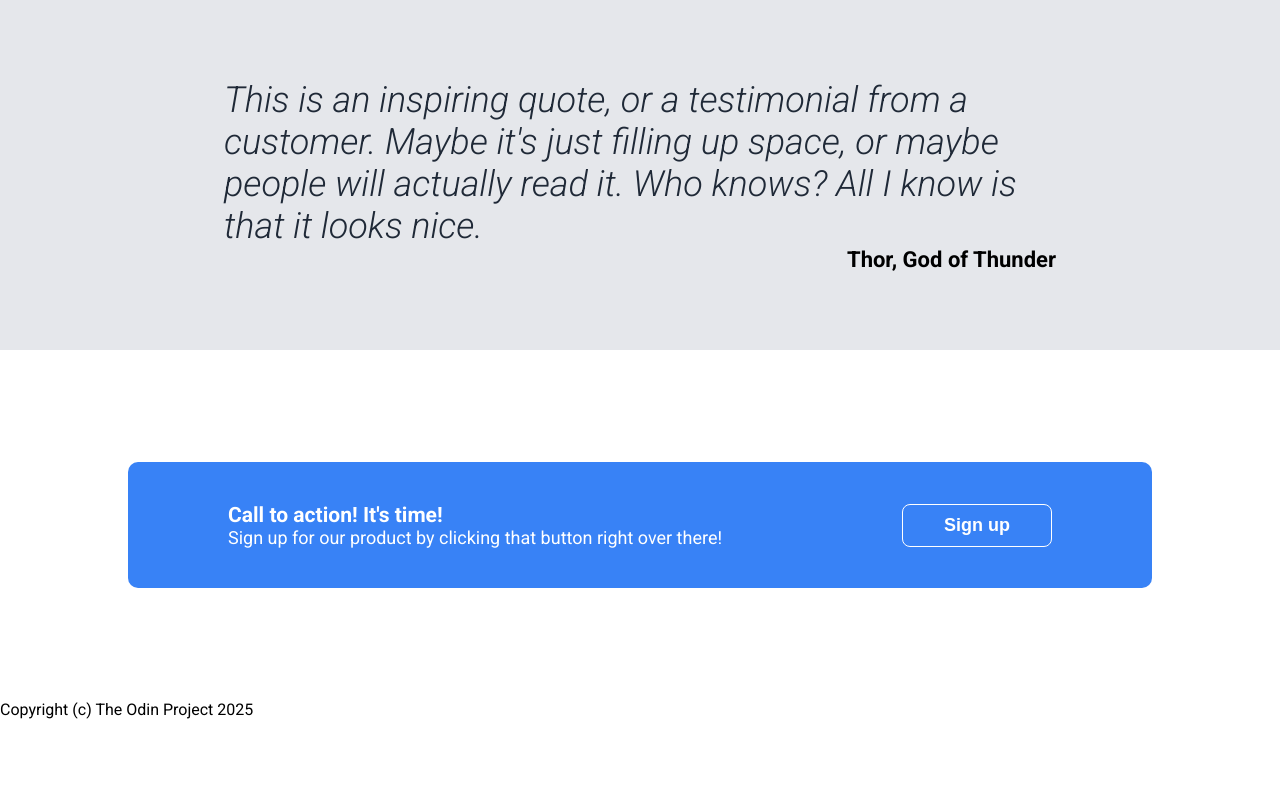
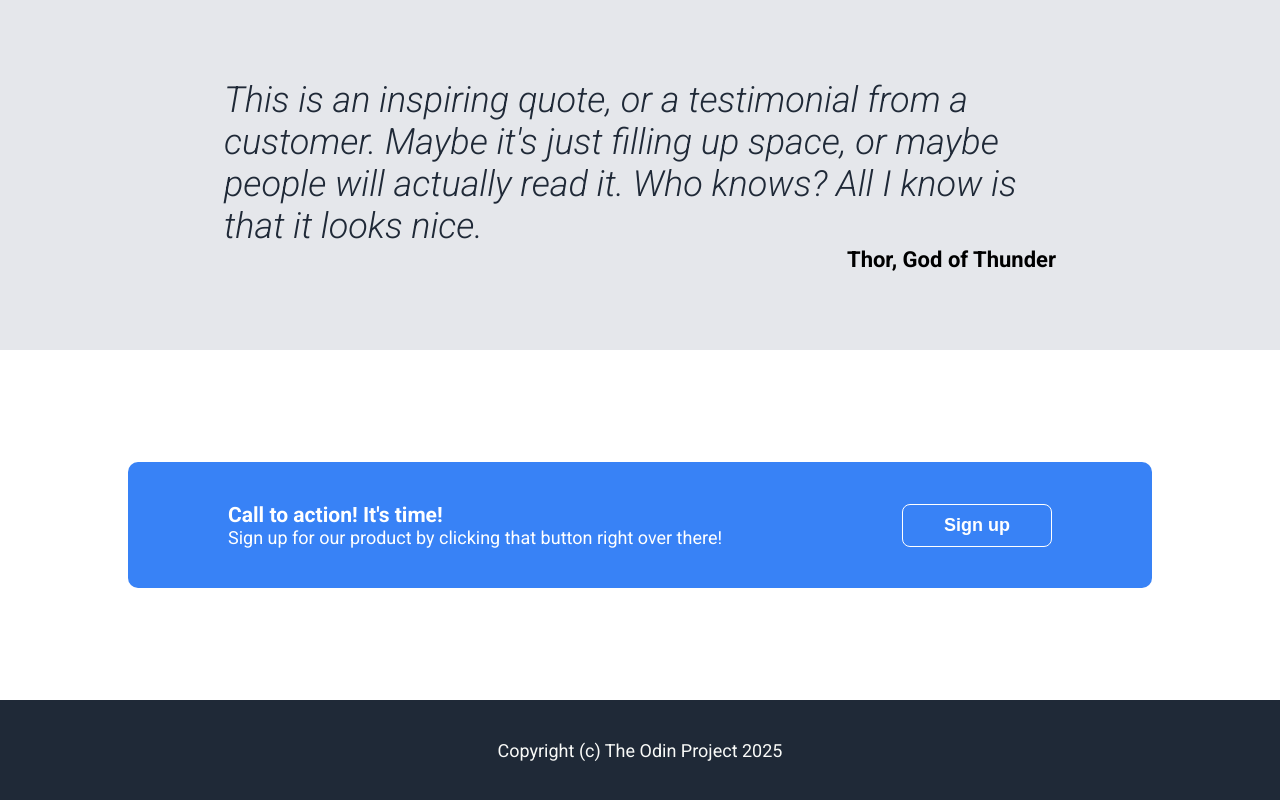
Before and after one commit to Lushtrii/odin-landing-page, a plain HTML site: page index.html in a window 1280 px wide. Shown: the part 776-1576 px from the top of the page. Before the commit the page ends 1495 px from the top, so only its background shows below. Drawn offline with Linux system fonts and the light colour scheme.

Commit message:
style: add styling to footer

```diff
--- a/style.css
+++ b/style.css
@@ -218,3 +218,13 @@ a:hover {
   color: #3882f6;
   cursor: pointer;
 }
+
+footer {
+  height: 100px;
+  display: flex;
+  color: #f9faf8;
+  font-size: 18px;
+  justify-content: center;
+  align-items: center;
+  background-color: #1f2937;
+}
```
